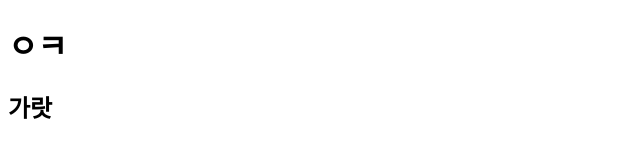
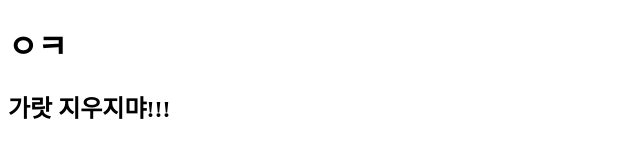
Before and after one commit to tavano2/gangnamProject, a plain HTML site: page web/index.html in a window 1280 px wide. Shown: the whole page, without its empty margins (0-640 px from the left). Drawn offline with Linux system fonts and the light colour scheme.

Commit message:
2018-1122

```diff
--- a/web/index.html
+++ b/web/index.html
@@ -6,6 +6,6 @@
 </head>
 <body>
 	<h1>ㅇㅋ</h1>
-	<h2>가랏  </h2>
+	<h2>가랏  지우지먀!!!</h2>
 </body>
 </html>
```
